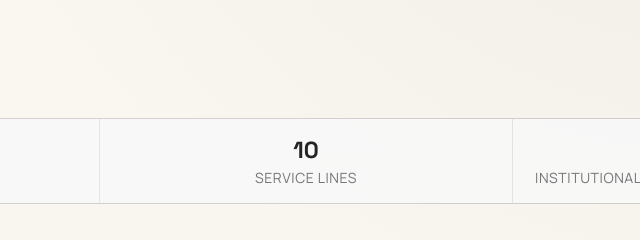
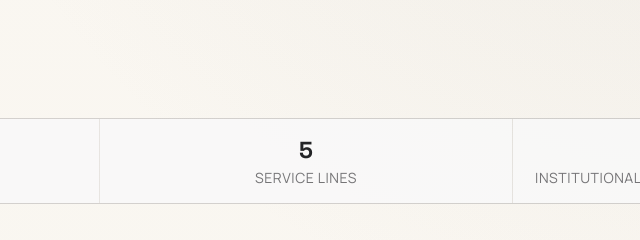
Before and after one commit to nentswunienterprises-oss/accord-signal, a website: page index.html in a window 1280 px wide. Shown: the part 1120-1360 px from the top of the page, 334-974 px from the left. Drawn offline with Linux system fonts and the light colour scheme.

Commit message:
Fix homepage service line count

```diff
--- a/index.html
+++ b/index.html
@@ -102,7 +102,7 @@
           <span class="strip-label">OS phases</span>
         </div>
         <div class="strip-item">
-          <span class="strip-value">10</span>
+          <span class="strip-value">5</span>
           <span class="strip-label">service lines</span>
         </div>
         <div class="strip-item">
```
